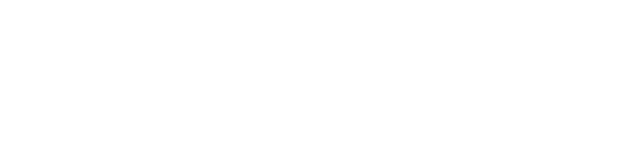
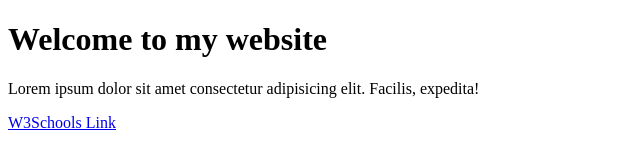
Before and after one commit to William2Git/htmlCssAssignment, a plain HTML site: page index.html in a window 1280 px wide. Shown: the whole page, without its empty margins (0-640 px from the left). Drawn offline with Linux system fonts and the light colour scheme.

Commit message:
Added basic html code

```diff
--- a/index.html
+++ b/index.html
@@ -1,12 +1,18 @@
 <!DOCTYPE html>
 <html lang="en">
+
 <head>
     <meta charset="UTF-8">
     <meta http-equiv="X-UA-Compatible" content="IE=edge">
     <meta name="viewport" content="width=device-width, initial-scale=1.0">
     <title>My New Website</title>
+    <link rel="stylesheet" href="style.css">
 </head>
+
 <body>
+    <h1> Welcome to my website</h1>
+    <p> Lorem ipsum dolor sit amet consectetur adipisicing elit. Facilis, expedita!</p>
+    <a href="https://www.w3schools.com/html/html_basic.asp "> W3Schools Link</a>
+</body>
 
-</body>
 </html>
```
